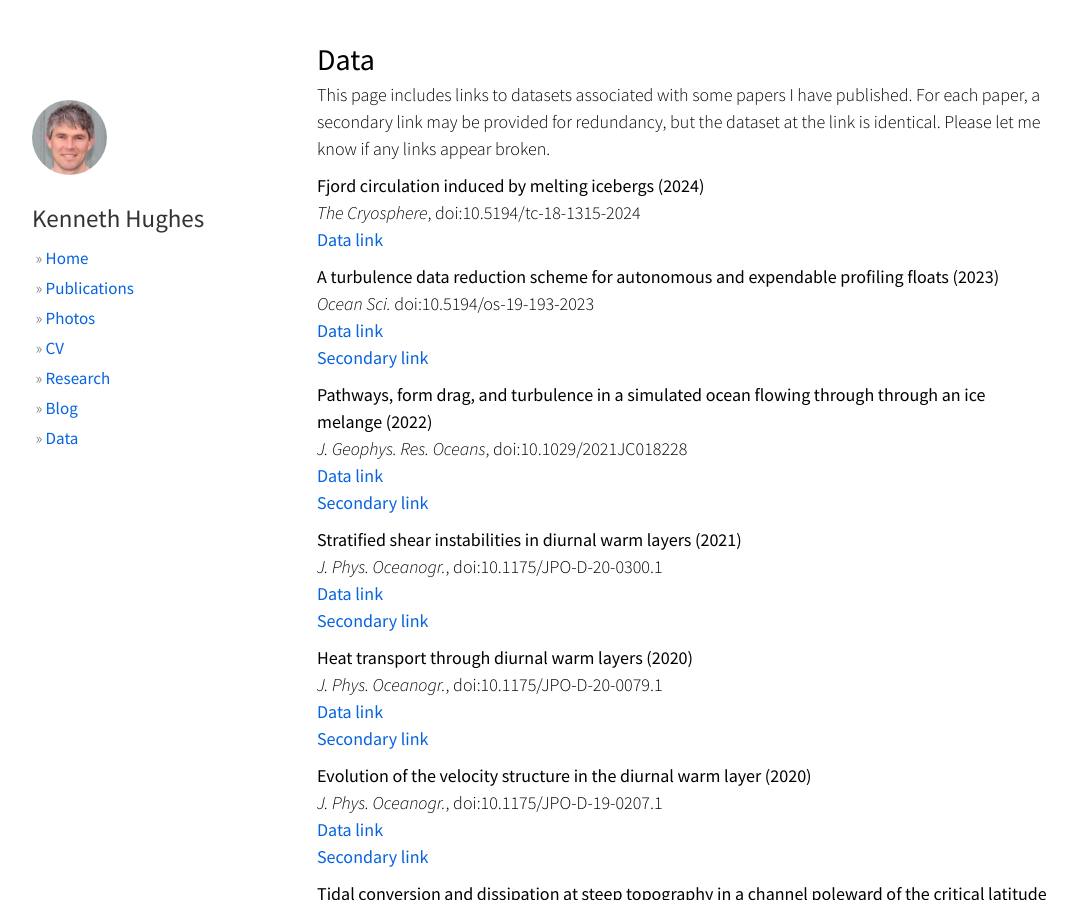
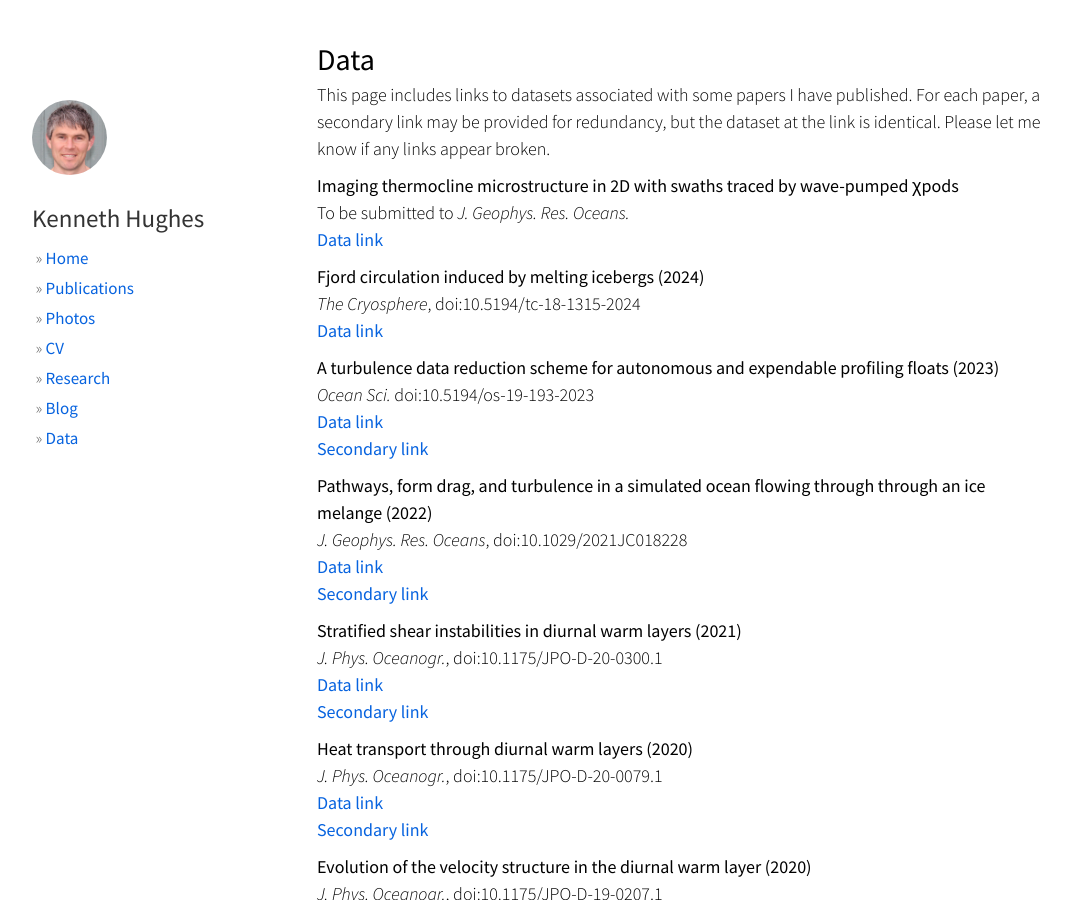
Before and after one commit to hugke729/hugke729.github.io, a Jekyll site: the page built from data/index.md, in a window 1280 px wide and 900 px high. Shown: the whole window, without its empty margins (53-1130 px from the left). Built offline with Jekyll 4.4.1, drawn with Linux system fonts in a browser that asks for light colours; nearby versions of some CDN libraries.

Commit message:
Add swaths link

```diff
--- a/data/index.md
+++ b/data/index.md
@@ -8,6 +8,10 @@ css: publications
 ## Data
 
 This page includes links to datasets associated with some papers I have published. For each paper, a secondary link may be provided for redundancy, but the dataset at the link is identical. Please let me know if any links appear broken.
+
+__Imaging thermocline microstructure in 2D with swaths traced by wave-pumped χpods__
+To be submitted to *J. Geophys. Res. Oceans.*
+[Data link][swaths_link]
 
 __Fjord circulation induced by melting icebergs (2024)__
 *The Cryosphere*, doi:10.5194/tc-18-1315-2024
@@ -74,3 +78,4 @@ __Water mass modification and mixing rates in a 1/12° simulation of the Canadia
 [melange_link1]: https://doi.org/10.5281/zenodo.5609245
 [melange_link2]: https://drive.google.com/drive/folders/1MnqN4WfcT6LPCtCzreX-GnUGqnmdF75S?usp=sharing
 [melt_circ_link1]: https://doi.org/10.5281/zenodo.8339482
+[swaths_link]: https://doi.org/10.5281/zenodo.14064042
```
